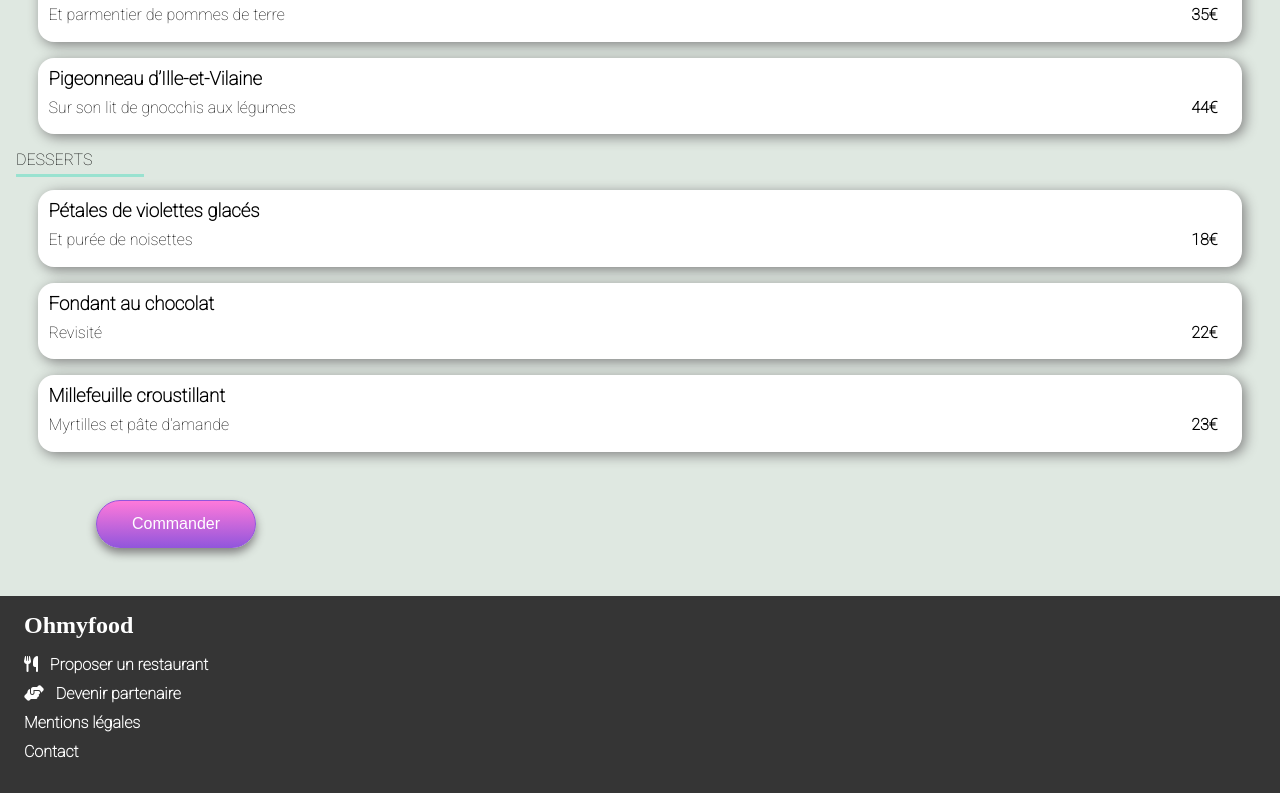
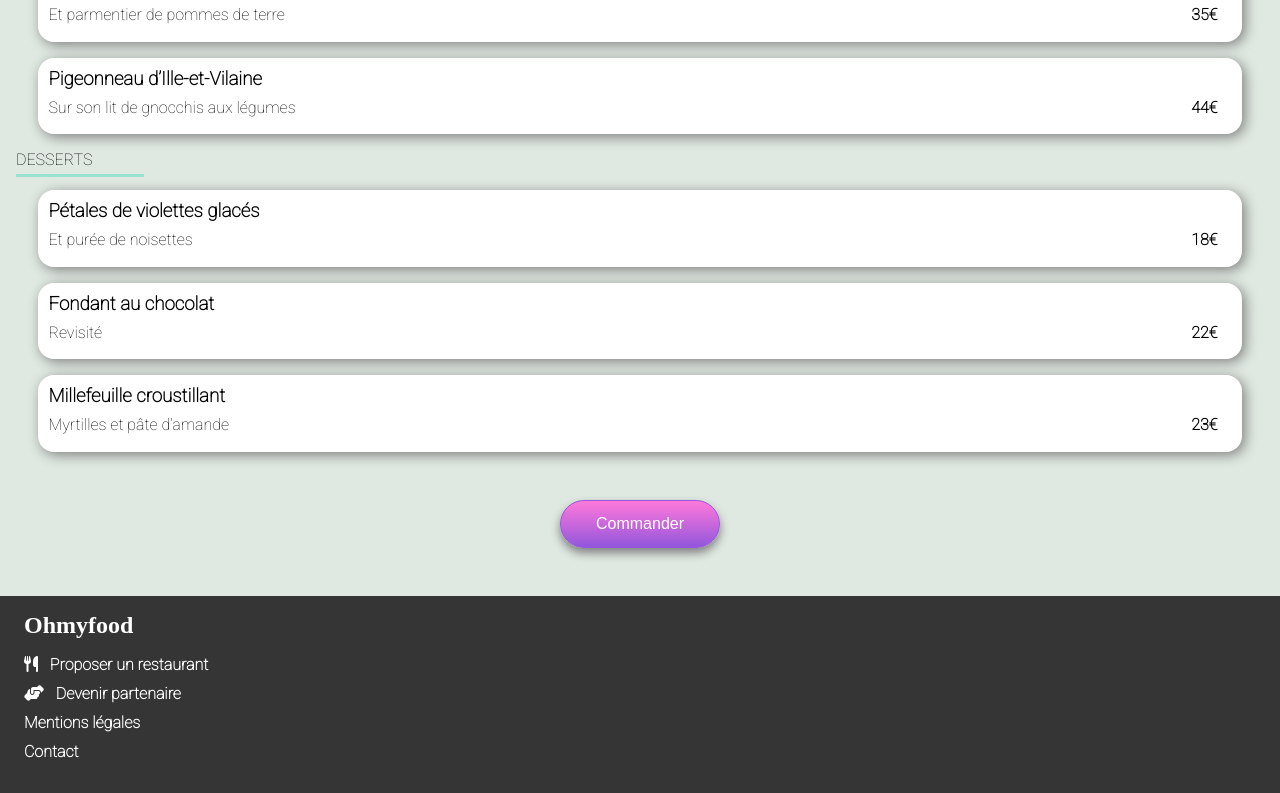
Before and after one commit to SelinDn/SelinDursun_3_03092021, a website: page menus/a-la-francaise.html in a window 1280 px wide. Shown: the part 866-1659 px from the top of the page. Drawn offline with Linux system fonts and the light colour scheme; a web font is replaced by a local one.

Commit message:
Ajout de div pour centrer le btn commander

```diff
--- a/menus/a-la-francaise.html
+++ b/menus/a-la-francaise.html
@@ -92,7 +92,9 @@
                 </div>
             </section>
             <!-- Validation du menu avec le bouton "Commander" -->
-            <button class="menupg__btn">Commander</button>
+            <div class="menupg__div__btn">
+                <button class="menupg__div__btn__btn">Commander</button>
+            </div>
         </section>
     </main>
     <!-- Footer -->
--- a/sass/layout/_accueil.scss
+++ b/sass/layout/_accueil.scss
@@ -139,7 +139,7 @@ a{
     box-shadow: 0px 3px 5px rgba(0, 0, 0, 0.30);
     position: relative;
     &__img{
-        width: 21.4rem;
+        width: 100%;
         height: 12rem;
         object-fit: cover;
         border-top-left-radius: 1rem;
--- a/sass/layout/_restaurant.scss
+++ b/sass/layout/_restaurant.scss
@@ -107,7 +107,9 @@ a{
     }
 }
 //----BOUTON COMMANDER----
-.menupg__btn{
+.menupg__div__btn{
+    text-align: center;
+    &__btn{
         background:linear-gradient($couleur-secondaire, $couleur-primaire);
         border: 1px $couleur-primaire solid;
         border-radius: 2rem;
@@ -118,8 +120,8 @@ a{
         height: 3rem;
         cursor: pointer;
         width: 10rem;
-    margin-left: 6rem;
         margin-bottom: 3rem;
+    }
 }
 //----FOOTER----
 .footer{
```
Also changed, not shown: menus/la-note-enchantee.html (+3 -1 lines), menus/la-palette-du-gout.html (+3 -1 lines), menus/le-delice-des-sens.html (+3 -1 lines), public/css/style.css, 1 other file. Lines whose indentation alone changed are shown as unchanged.
